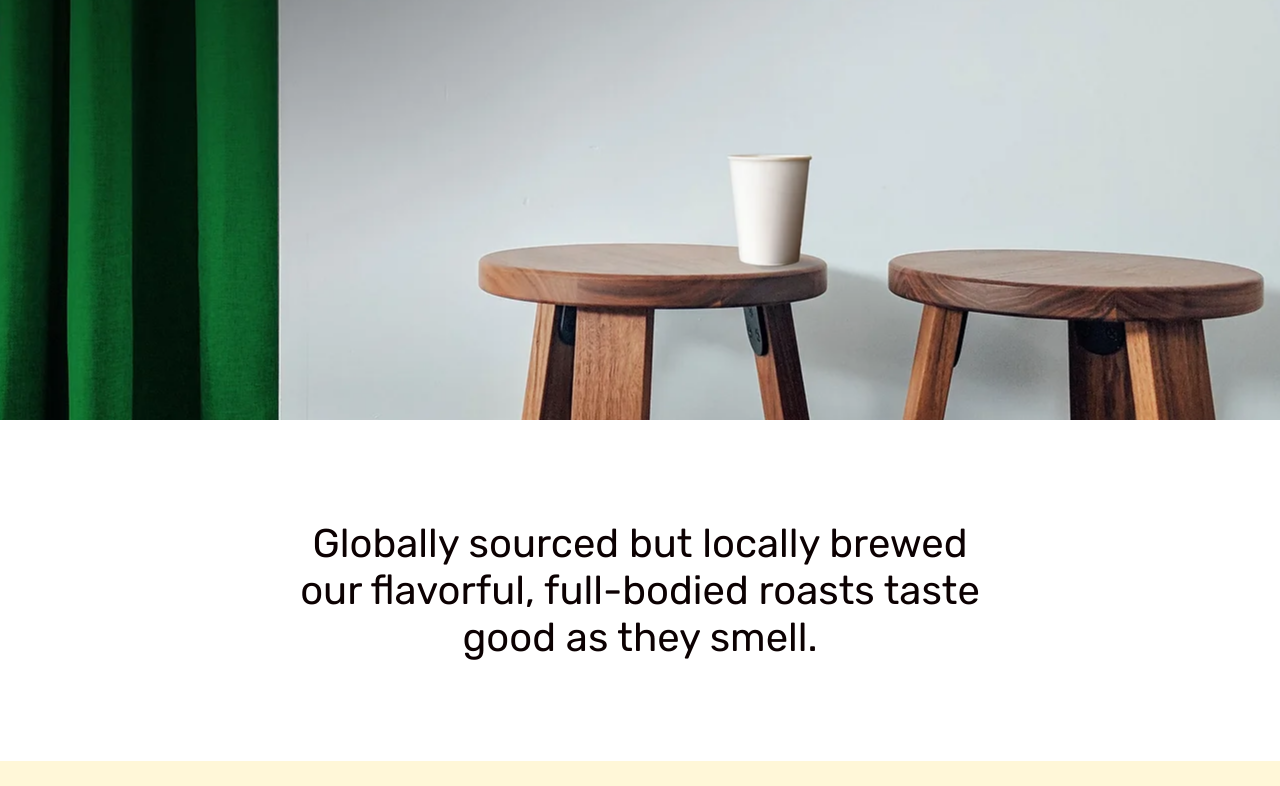
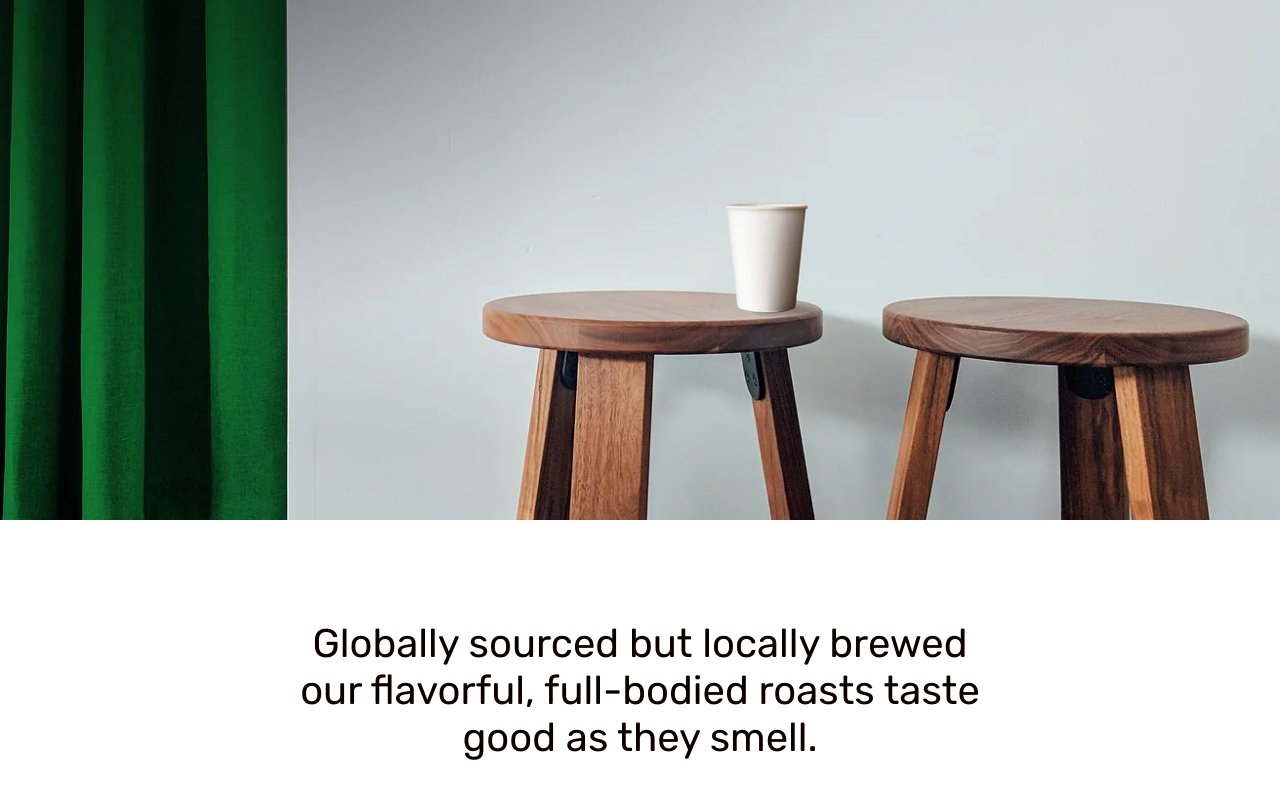
Before and after one commit to MMohamedabdelaty/Coffee-Shop, a plain HTML site: page index.html in a window 1280 px wide. Shown: the part 180-966 px from the top of the page. Drawn offline with nearby package versions, Linux system fonts and the light colour scheme.

Commit message:
Update stayle.css

```diff
--- a/c ss/stayle.css
+++ b/c ss/stayle.css
@@ -160,7 +160,6 @@ br.ppp {
 div.cart, div.re {
     display: inline-flex;
     align-items: center;
-    margin-left: 30px;
     color: #0C0102 !important;
 }
 .responsive-menu .cart {
@@ -176,9 +175,10 @@ a.closemenu img {
     gap: 32px;
 }
 .hero {
-    height: 600px;
-    background-color: green;
-    background: url(../imges/c837a6_92e0451a84214884a2f4efe4226d6c2f~mv2.webp) center;
+    height: 700px;
+    background: url(../imges/c837a6_92e0451a84214884a2f4efe4226d6c2f~mv2.webp) center no-repeat;
+    background-size: cover;
+    padding: 48px 0;
 }
 div.hero-l,
 .hero-r {
```
